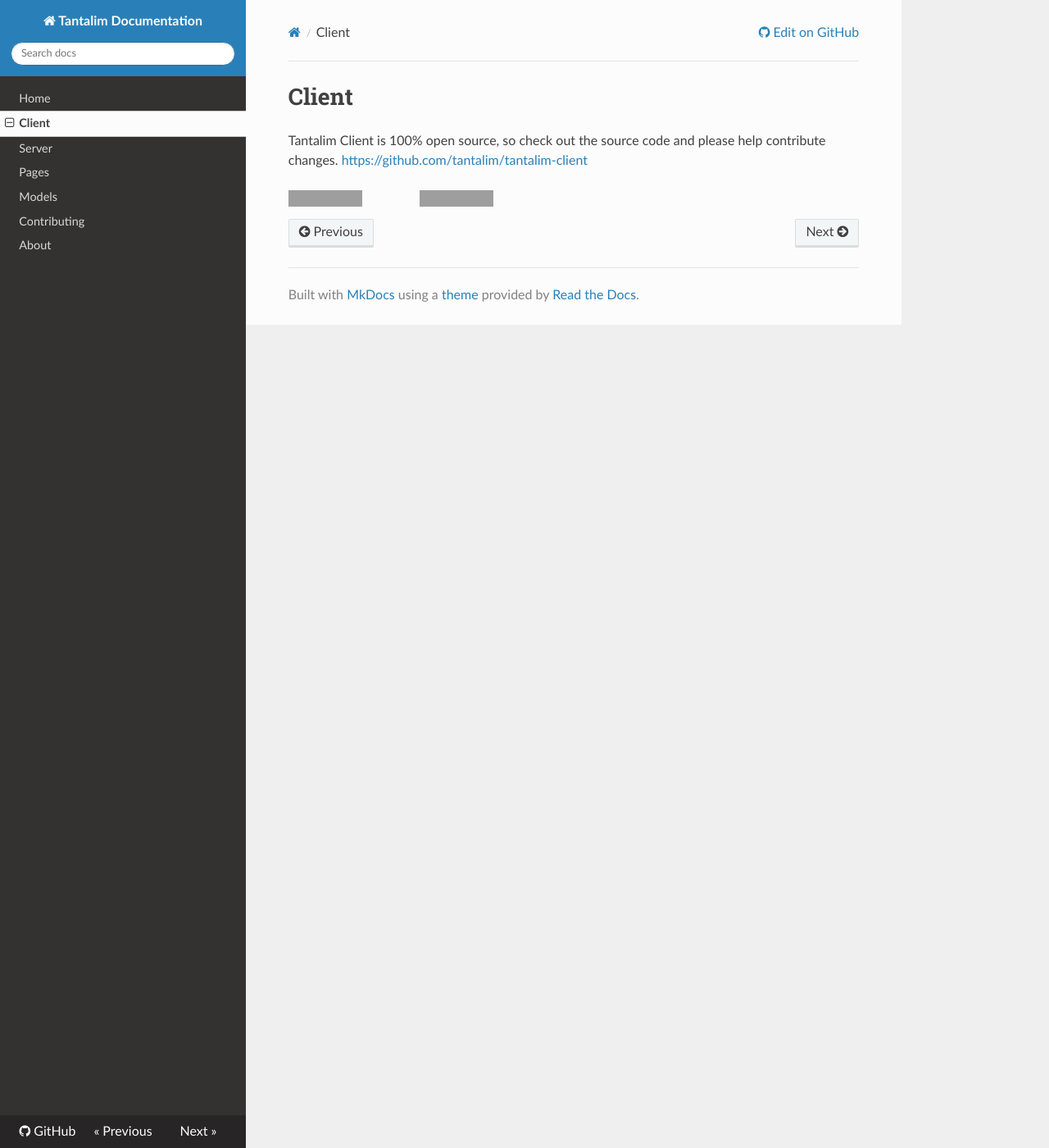
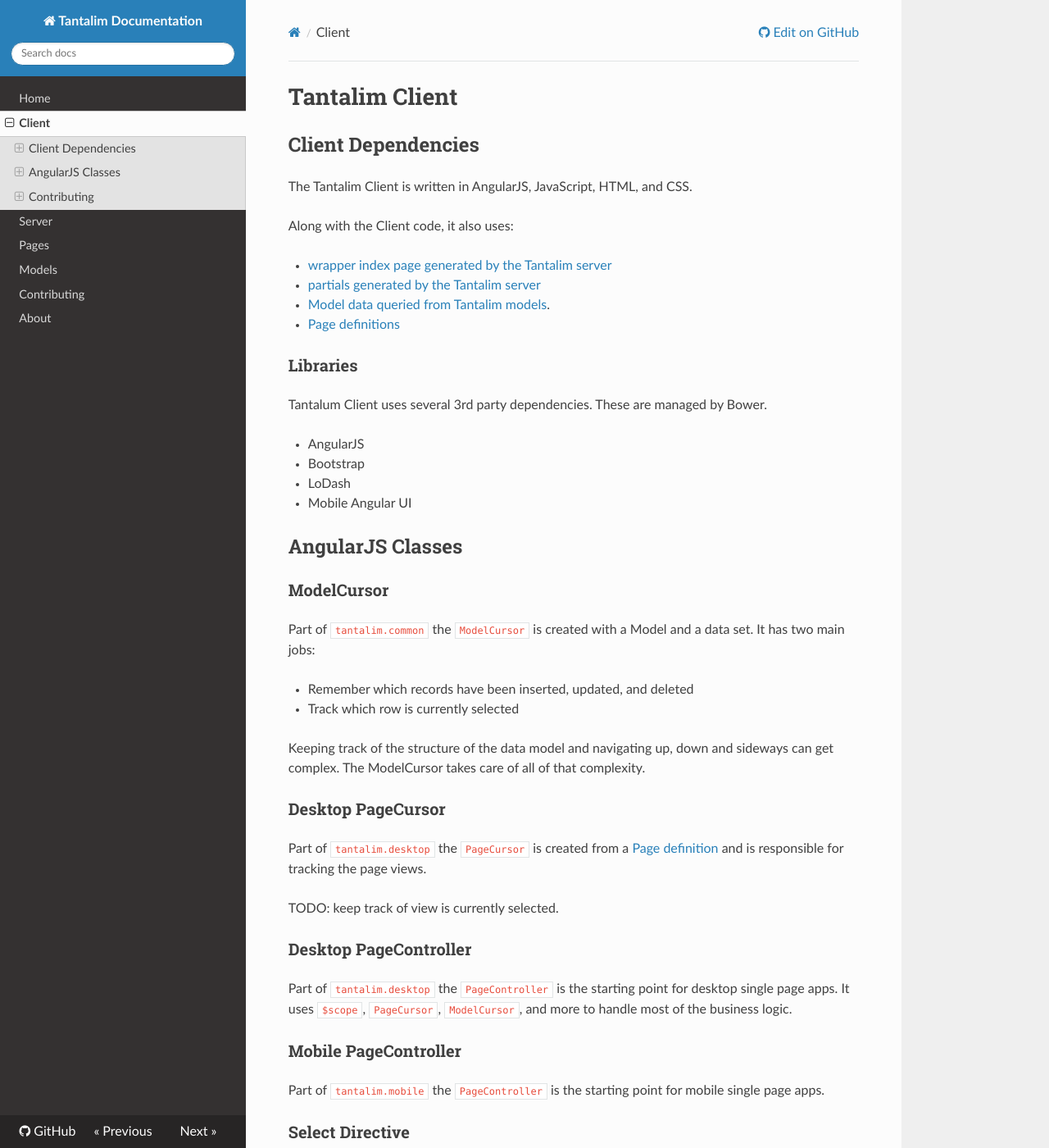
Before and after one commit to tantalim/tantalim-docs, an MkDocs documentation site: the page built from docs/client.md, in a window 1280 px wide and 1400 px high. Shown: the whole window at 82% size. Built offline with MkDocs 1.6.1, drawn with Linux system fonts in a browser that asks for light colours; nearby versions of some CDN libraries; old or Windows-style settings are respelled for this version of MkDocs; some of the changed text lies outside the part shown; grey boxes are pictures that could not be loaded.

Commit message:
added more docs for client and server

```diff
--- a/docs/client.md
+++ b/docs/client.md
@@ -1,10 +1,77 @@
-# Client
+# Tantalim Client
+
+## Client Dependencies
+
+The Tantalim Client is written in AngularJS, JavaScript, HTML, and CSS.
+
+Along with the Client code, it also uses:
+
+* [wrapper index page generated by the Tantalim server](server/#wrapper-index)
+* [partials generated by the Tantalim server](server/#partials)
+* [Model data queried from Tantalim models](models/#data).
+* [Page definitions](pages/#page-definition)
+
+### Libraries
+
+Tantalum Client uses several 3rd party dependencies. These are managed by Bower.
+
+* AngularJS
+* Bootstrap
+* LoDash
+* Mobile Angular UI
+
+
+## AngularJS Classes
+
+
+
+### ModelCursor
+Part of `tantalim.common` the `ModelCursor` is created with a Model and a data set. It has two main jobs:
+
+* Remember which records have been inserted, updated, and deleted
+* Track which row is currently selected
+
+Keeping track of the structure of the data model and navigating up, down and sideways can get complex. The ModelCursor
+takes care of all of that complexity.
+
+### Desktop PageCursor
+
+Part of `tantalim.desktop` the `PageCursor` is created from a [Page definition](pages/#page-definition) and is
+responsible for tracking the page views.
+
+TODO: keep track of view is currently selected.
+
+### Desktop PageController
+
+Part of `tantalim.desktop` the `PageController` is the starting point for desktop single page apps. It uses `$scope`,
+`PageCursor`, `ModelCursor`, and more to handle most of the business logic.
+
+### Mobile PageController
+
+Part of `tantalim.mobile` the `PageController` is the starting point for mobile single page apps.
+
+### Select Directive
+
+Tantalim uses a custom fork of [ui-select](https://github.com/angular-ui/ui-select) with a Bootstrap theme. This
+[directive](https://github.com/tantalim/tantalim-client/tree/master/public/select)
+includes custom changes to support `ModelCursor`.
+
+## Contributing
+
+### GitHub
 
 Tantalim Client is 100% open source, so check out the source code and please help contribute changes.
 [https://github.com/tantalim/tantalim-client](https://github.com/tantalim/tantalim-client)
 
+<p>
 <iframe src="http://ghbtns.com/github-btn.html?user=tantalim&repo=tantalim-client&type=fork&count=true&size=large"
         allowtransparency="true" frameborder="0" scrolling="0" width="156" height="30"></iframe>
 
 <iframe src="http://ghbtns.com/github-btn.html?user=tantalim&repo=tantalim-client&type=watch&count=true&size=large"
         allowtransparency="true" frameborder="0" scrolling="0" width="156" height="30"></iframe>
+</p>
+
+### Developers
+
+Refer to the [README.md](https://github.com/tantalim/tantalim-client/blob/master/README.md) for instructions on how to
+run and build the application.
```
Also changed, not shown: docs/server.md (+10 -0 lines).
